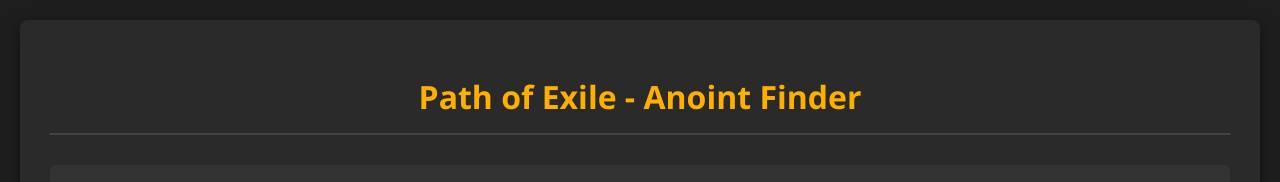
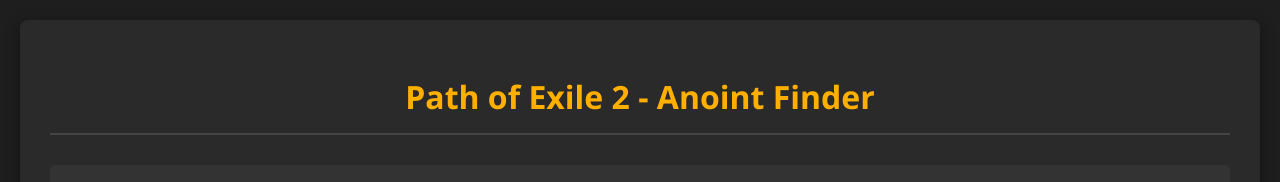
Before and after one commit to Fluxkom/poe2_anointfilter, a plain HTML site: page index.html in a window 1280 px wide. Shown: the top 182 px of the page. Drawn offline with Linux system fonts and the light colour scheme.

Commit message:
Update index.html

```diff
--- a/index.html
+++ b/index.html
@@ -3,7 +3,7 @@
 <head>
     <meta charset="UTF-8">
     <meta name="viewport" content="width=device-width, initial-scale=1.0">
-    <title>Path of Exile - Anoint Finder</title>
+    <title>Path of Exile 2 - Anoint Finder</title>
     <style>
         body {
             font-family: 'Segoe UI', Tahoma, Geneva, Verdana, sans-serif;
@@ -231,7 +231,7 @@
 <body>
 
     <div class="container">
-        <h1>Path of Exile - Anoint Finder</h1>
+        <h1>Path of Exile 2 - Anoint Finder</h1>
 
         <div class="filter-section">
             <h3>Filter Options</h3>
```
